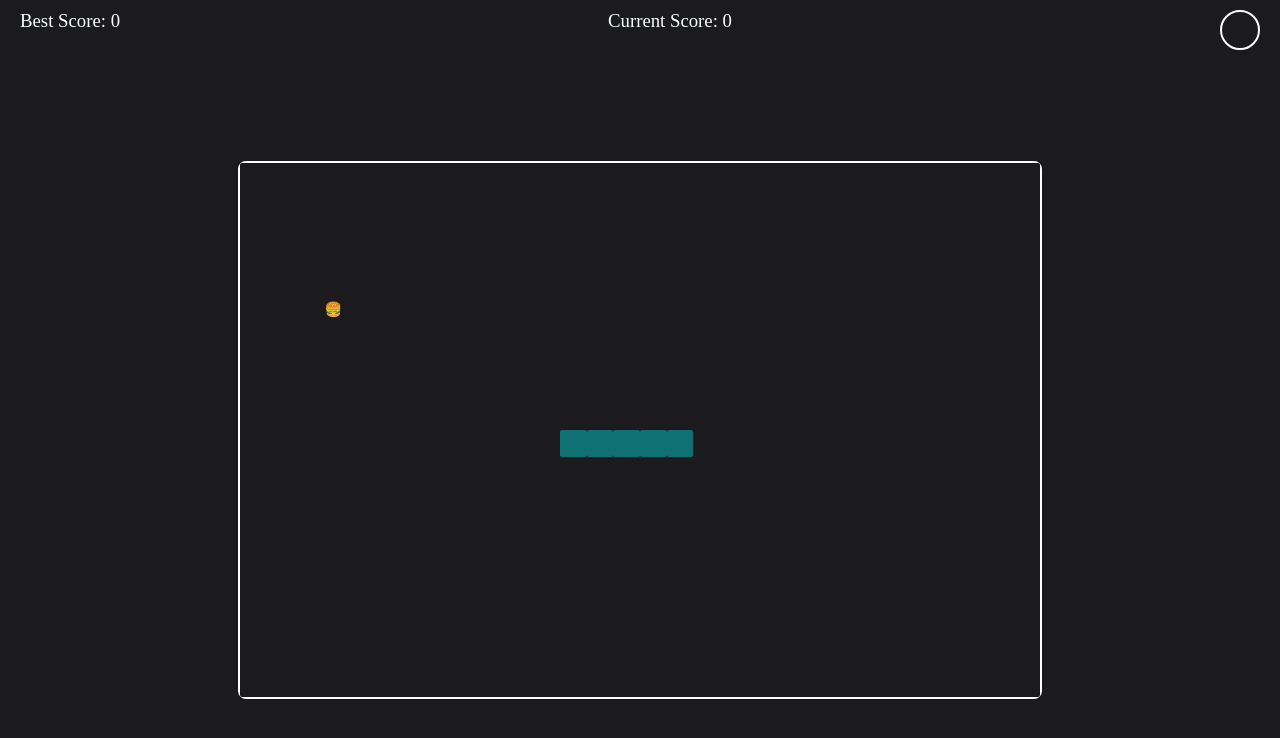
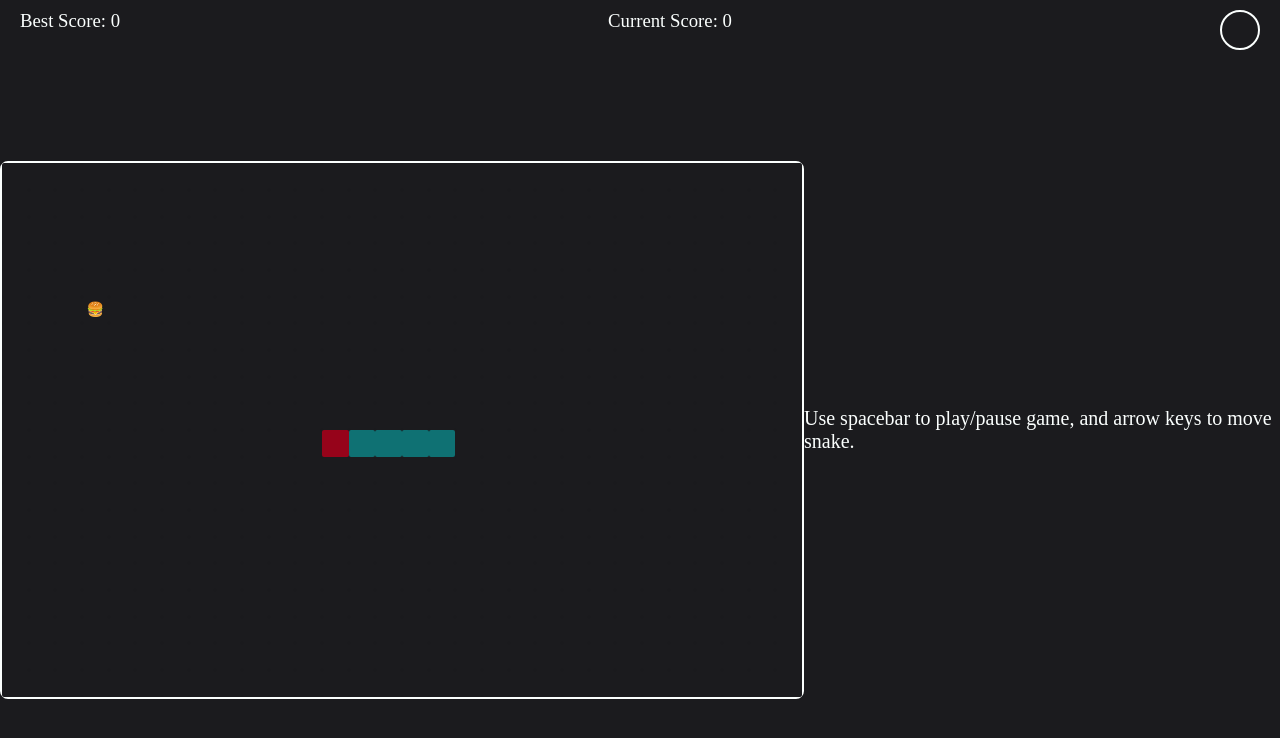
Before and after one commit to Launchpad5682/snake-game, a React (Create React App) app: page / in a window 1280 px wide. Shown: the top 738 px of the page. Built offline with nearby package versions, Linux system fonts and the light colour scheme; some icons are missing.

Commit message:
refactor: keydown listener moved to document

```diff
--- a/src/components/playground/index.tsx
+++ b/src/components/playground/index.tsx
@@ -1,5 +1,6 @@
 /** @jsxImportSource @emotion/react */
 import { useTheme } from '@emotion/react';
+import { useEffect } from 'react';
 import { useDataContext } from '../../contexts/data-context';
 import { DataContextInterface } from '../../contexts/data-context/types';
 import { ColorsType } from '../../contexts/theme-context';
@@ -8,28 +9,43 @@ import * as classNames from './style';
 
 function Playground() {
 	const theme = useTheme() as ColorsType;
-	const { grid, keyPressHandler } = useDataContext() as DataContextInterface;
+	const { grid, keyPressHandler, end, restartGame } =
+		useDataContext() as DataContextInterface;
+
+	useEffect(() => {
+		document.addEventListener('keydown', keyPressHandler);
+		return () => document.removeEventListener('keydown', keyPressHandler);
+	}, [keyPressHandler]);
 
 	return (
-		// eslint-disable-next-line jsx-a11y/no-static-element-interactions
-		<div
-			css={classNames.playgroundContainer}
-			// eslint-disable-next-line jsx-a11y/no-noninteractive-tabindex
-			tabIndex={-1}
-			onKeyDown={keyPressHandler}
-		>
+		<div css={classNames.playgroundContainer}>
 			<div css={classNames.playground(theme)}>
 				{grid.map((row, rowIdx) =>
-					row.map(({ snakeCell, foodCell }, colIdx) => (
+					row.map(({ snakeCell, foodCell, snakeHead }, colIdx) => (
 						<GridElement
 							// eslint-disable-next-line react/no-array-index-key
 							key={`${rowIdx}_${colIdx}`}
 							snakeCell={snakeCell}
 							foodCell={foodCell}
+							snakeHead={snakeHead}
 						/>
 					)),
 				)}
 			</div>
+			<div css={classNames.buttonContainer}>
+				{end ? (
+					<button
+						type="button"
+						onClick={restartGame}
+						css={classNames.restartButton(theme)}
+					>
+						Reset Game
+					</button>
+				) : null}
+			</div>
+			<span css={{ fontSize: '2rem' }}>
+				Use spacebar to play/pause game, and arrow keys to move snake.
+			</span>
 		</div>
 	);
 }
```
